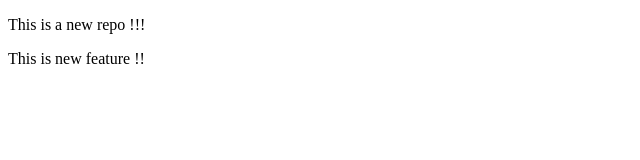
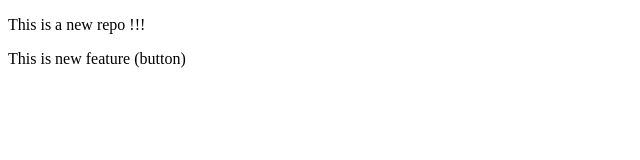
Before and after one commit to Shreyash-dev24/LocalRepo, a plain HTML site: page index.html in a window 1280 px wide. Shown: the full height of the page, 0-640 px from the left. Drawn offline with Linux system fonts and the light colour scheme.

```diff
--- a/index.html
+++ b/index.html
@@ -8,6 +8,6 @@
 </head>
 <body>
   <p>This is a new repo !!!</p>
- <p>This is new feature !!</p>
+ <p>This is new feature (button) </p>
 </body>
 </html>
```
